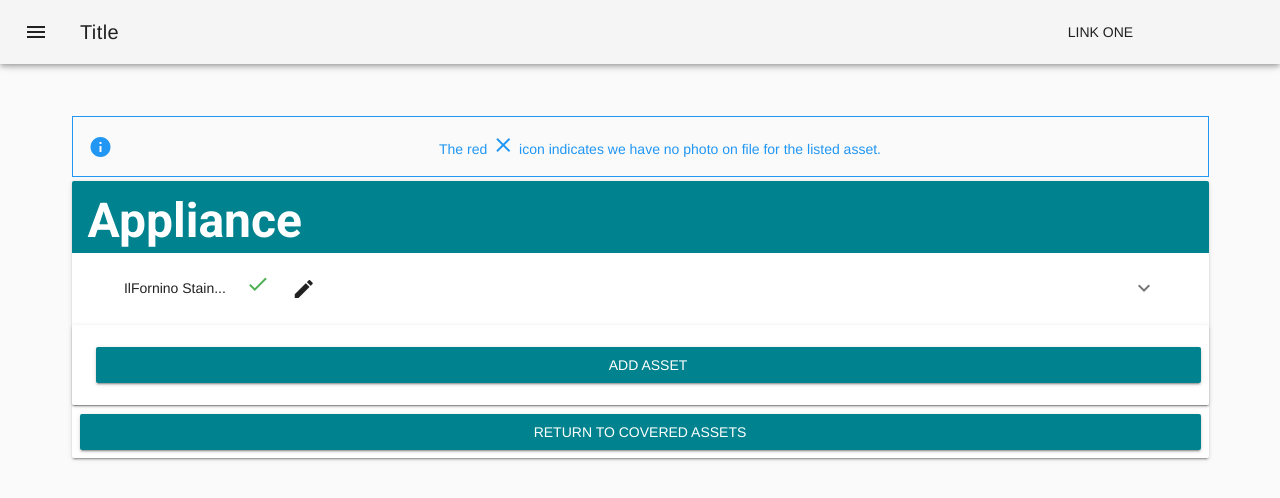
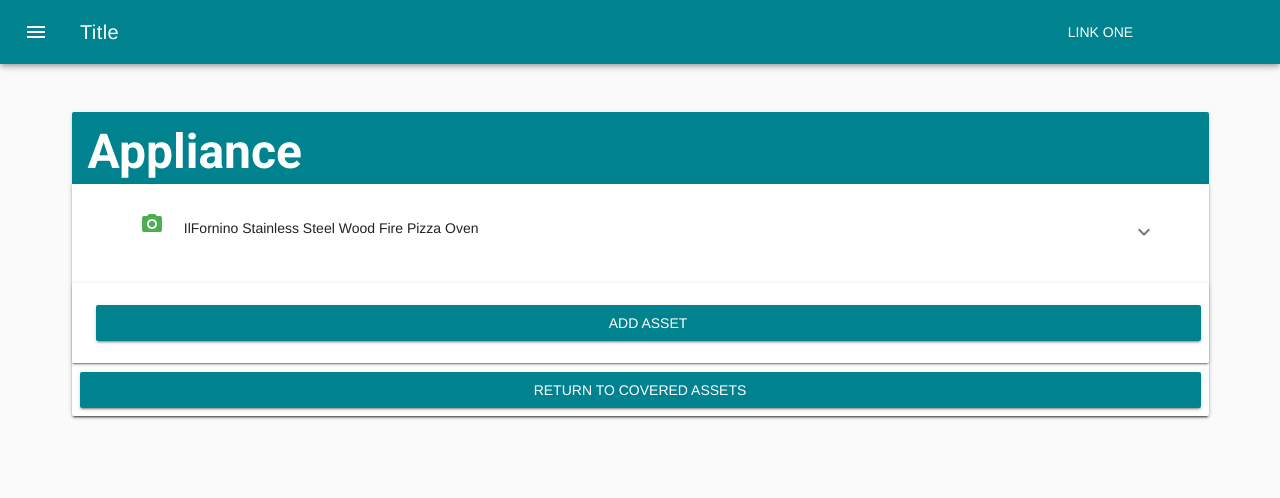
Before and after one commit to rewritehackathon/trude, a Vue app in the folder client/: page /assetCategory/Appliance in a window 1280 px wide. Shown: the top 498 px of the page. Built offline with nearby package versions, Linux system fonts and the light colour scheme.

Commit message:
added Business Interruption Coverage

```diff
--- a/client/insurancecustomerdata.js
+++ b/client/insurancecustomerdata.js
@@ -34,6 +34,11 @@ export default {
                     },
                     {
                         "name": "Workers Compensation",
+                        "coverageAmount": "$500,000",
+                        "cost": "$2000"
+                    },
+                    {
+                        "name": "Business Interruption",
                         "coverageAmount": "$500,000",
                         "cost": "$2000"
                     }
--- a/client/src/components/AddAssetForm.vue
+++ b/client/src/components/AddAssetForm.vue
@@ -57,12 +57,11 @@
           xs12
           md4
         >
-            <!-- <label> Asset Photo </label>
+        Add Photo
           <input
             type="file"
-            @change="onFileSelected"
           >
-           </input> -->
+           </input>
         </v-flex>
         <v-flex
           xs12
--- a/client/src/components/ToolbarComp.vue
+++ b/client/src/components/ToolbarComp.vue
@@ -1,12 +1,12 @@
 <template>
-  <v-toolbar app>
-    <v-toolbar-side-icon></v-toolbar-side-icon>
-    <v-toolbar-title>Title</v-toolbar-title>
+  <v-toolbar color="primary" app>
+    <v-toolbar-side-icon class="white--text"></v-toolbar-side-icon>
+    <v-toolbar-title class="white--text" >Title</v-toolbar-title>
     <v-spacer></v-spacer>
     <v-toolbar-items class="hidden-sm-and-down">
-      <v-btn flat>Link One</v-btn>
-      <v-btn flat>Link Two</v-btn>
-      <v-btn flat>Link Three</v-btn>
+      <v-btn class="white--text" flat>Link One</v-btn>
+      <v-btn class="white--text" flat>Link Two</v-btn>
+      <v-btn class="white--text" flat>Link Three</v-btn>
     </v-toolbar-items>
   </v-toolbar>
 </template>
--- a/client/src/views/AssetCategory.vue
+++ b/client/src/views/AssetCategory.vue
@@ -2,21 +2,12 @@
     <v-container>
         <v-layout>
             <v-flex>
-                <v-alert
-                :value="true"
-                color="info"
-                icon="info"
-                outline
-                >
-                The red <v-icon class="red--text accent-3">
-                    close
-                </v-icon> icon indicates we have no photo on file for the listed asset.
-                </v-alert>
-                <v-card>
-
+              <v-card>
                     <v-card-title primary-title class="primary headline white--text" >
                         <h1> {{assetType}} </h1>
                     </v-card-title>
+                <v-card>
+
 
                     <template>
                     <v-expansion-panel popout >
@@ -24,21 +15,18 @@
                         v-for="(item,i) in assetsByType"
                         :key="i"
                         >
-                        <template v-slot:header>
-                            <div>
-                                {{ item.name.substring(0, 15) + "..." }}
-                                <v-icon v-if="item.photos[0].URL" right class="green--text accent-4">
-                                    done
-                                </v-icon>
-                                <v-icon v-if="!item.photos[0].URL" right class="red--text accent-3">
-                                    close
-                                </v-icon>
-                                <v-btn @click.stop="openEditDialog(item)" icon flat>
-                                    <v-icon right>
-                                        edit
+                        <template v-slot:header >
+                            <v-card-text>
+                              <p class="text-lg-left">
+                                    <v-icon v-if="item.photos[0].URL" left class="green--text accent-4">
+                                        photo_camera
                                     </v-icon>
-                                </v-btn>
-                            </div>
+                                    <v-icon v-if="!item.photos[0].URL" left class="red--text accent-3">
+                                        photo_camera
+                                    </v-icon>
+                                    {{ item.name}}
+                              </p>
+                            </v-card-text>
                         </template>
                         <v-card
                         >
@@ -47,6 +35,12 @@
                             :width="'100%'"
                             ></v-img>
                             <v-card-text>
+                                <v-btn @click.stop="openEditDialog(item)" icon color="primary" large  >
+                                    <v-icon center >
+                                        add_a_photo
+                                    </v-icon>
+                                </v-btn>
+                              <p class="text-md-left" >
                                 <div>
                                     <strong class="primary--text" > Asset:</strong> {{ item.name }}
                                 </div>
@@ -56,6 +50,8 @@
                                 <div>
                                     <strong class="primary--text" > Serial Number: </strong> {{item.serialNumber}}
                                 </div>
+
+                              </p>
 
                             </v-card-text>
                         </v-card>
@@ -119,6 +115,8 @@
                     </v-dialog>
 
                 </v-card>
+
+              </v-card>
             </v-flex>
         </v-layout>
     </v-container>
--- a/client/src/views/VerifyDamages.vue
+++ b/client/src/views/VerifyDamages.vue
@@ -51,30 +51,54 @@
             Finalize Claim
           </router-link>
         </v-btn>
+
+                    <!-- Add Photo Dialog -->
+                    <v-dialog
+                    v-model="editAssetModal"
+                    width="500"
+                    >
+                    <v-card>
+                        <v-card-title
+                        class="headline primary white--text"
+                        primary-title
+                        >
+                        Add/Change Photo
+                        </v-card-title>
+
+                        <EditAssetForm :closeEditDialog="closeEditDialog" :asset="assetToedit" />
+
+                        <v-divider></v-divider>
+                    </v-card>
+                    </v-dialog>
       </v-flex>
     </v-layout>
   </div>
 </template>
 
 <script>
+import EditAssetForm from "@/components/EditAssetForm.vue";
 export default {
-
+  data() {
+    return {
+      editAssetModal: false
+    };
+  },
   computed: {
-    assetsByType: function(){
-      return this.$store.getters.assetsByType
+    assetsByType: function() {
+      return this.$store.getters.assetsByType;
     },
-    allDocumented: function(){
-      let assets = this.$store.state.mockData.customer.policies[0].assets
-      let allDoc = true
-      assets.forEach(item=>{
-        if(item.isClaimed && !item.isDocumented){
-          allDoc = false
+    allDocumented: function() {
+      let assets = this.$store.state.mockData.customer.policies[0].assets;
+      let allDoc = true;
+      assets.forEach(item => {
+        if (item.isClaimed && !item.isDocumented) {
+          allDoc = false;
         }
-      })
-      return allDoc
+      });
+      return allDoc;
     }
   }
-}
+};
 </script>
 
 <style>
```
Also changed, not shown: client/src/views/Coverages.vue (+5 -5 lines).
